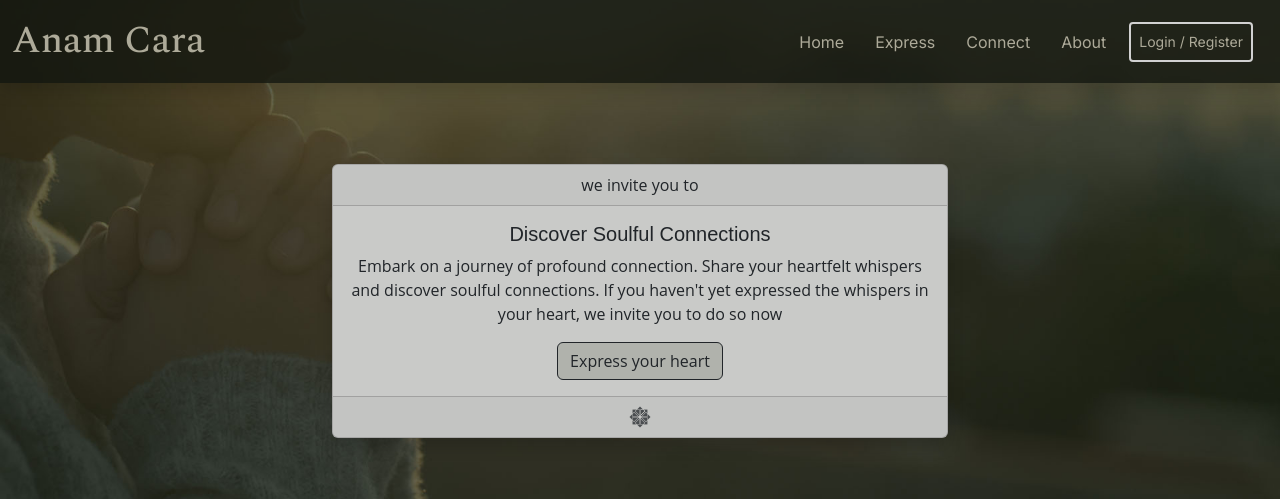
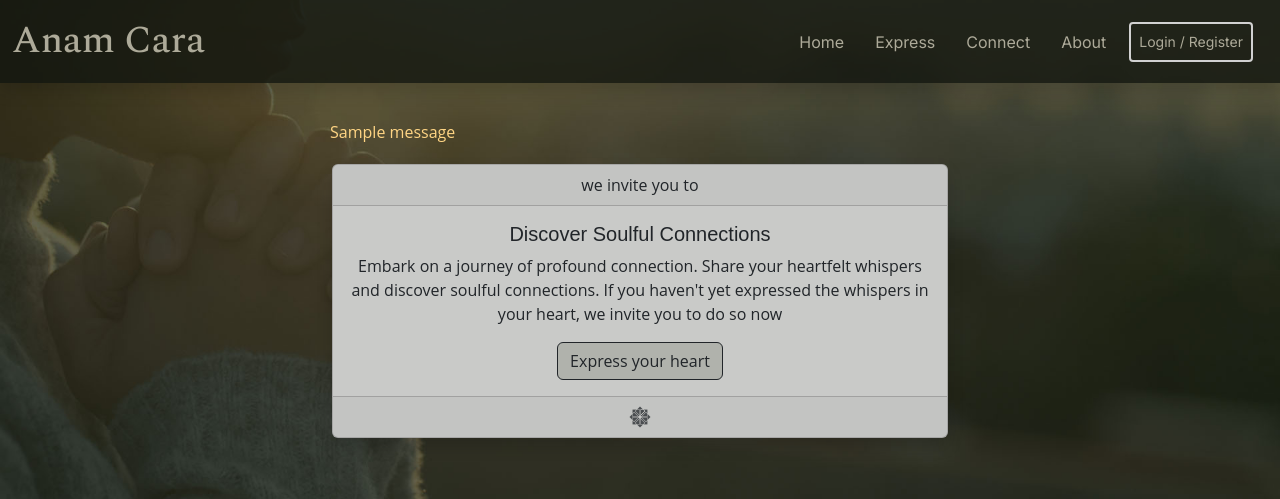
Before and after one commit to PhilEllis/AnamCara-milestone-3, a Flask app: page /notes in a window 1280 px wide. Shown: the top 499 px of the page. Run offline with Flask 3, Linux system fonts and the light colour scheme; tables that the repository leaves empty hold one stand-in row (values such as "Sample post"); one stand-in notice (Sample message) is shown; some libraries are stand-ins or nearby versions.

Commit message:
Feat!: Login Flashed Messages

```diff
--- a/notemanager/templates/notes.html
+++ b/notemanager/templates/notes.html
@@ -3,8 +3,20 @@
 <!-- ======= Link To Add Note ======= -->
 <section id="notes-hero" class="d-flex align-items-center justify-content-center shadow">
   <div class="container-fluid">
+    <!-- Block to display flashed messages -->
+<div class="flashed-messages">
+  {% with messages = get_flashed_messages() %}
+    {% if messages %}
+      <ul>
+        {% for message in messages %}
+          <li>{{ message }}</li>
+        {% endfor %}
+      </ul>
+    {% endif %}
+  {% endwith %}
+</div>
     <div class="row d-flex justify-content-center align-items-center">
-      <div class="col-6">
+      <div class="col-lg-6 col-md-8">
         <div class="card text-center mb-5 shadow">
           <div class="card-header">
             we invite you to
```
